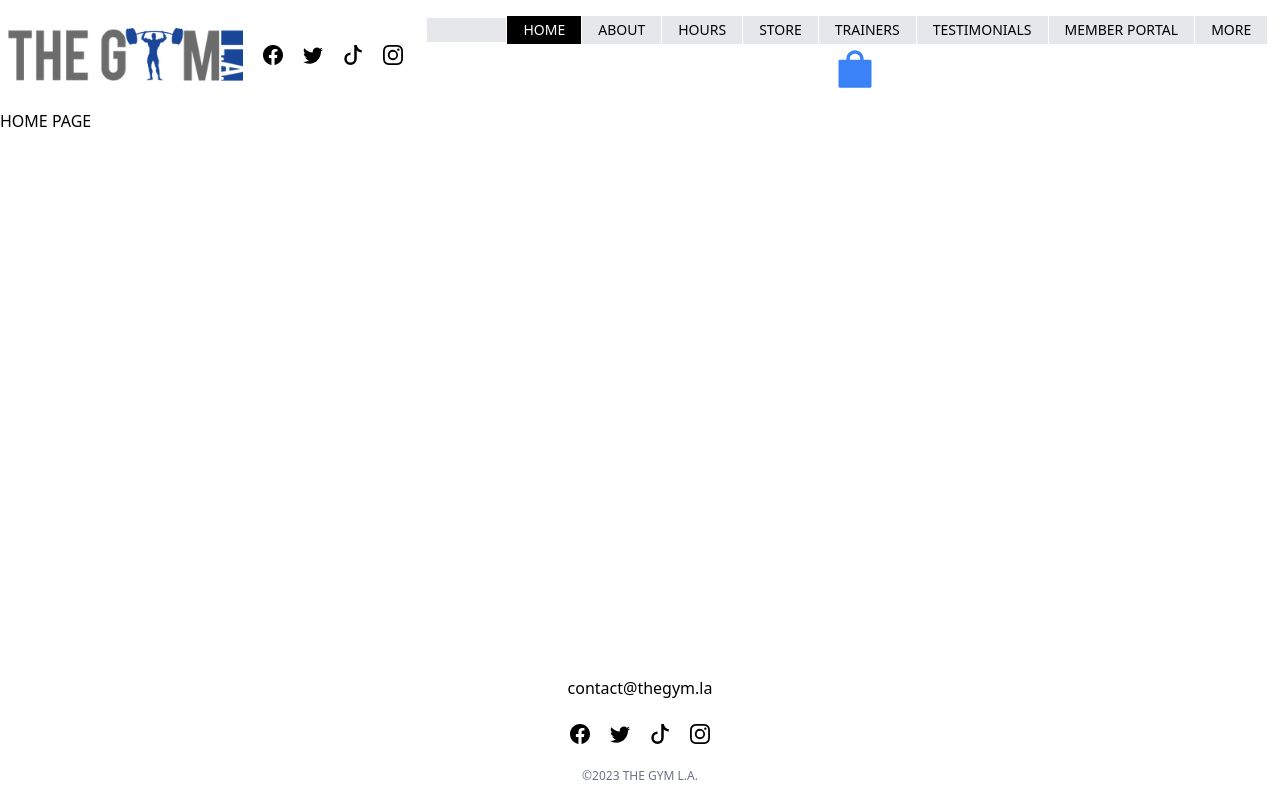
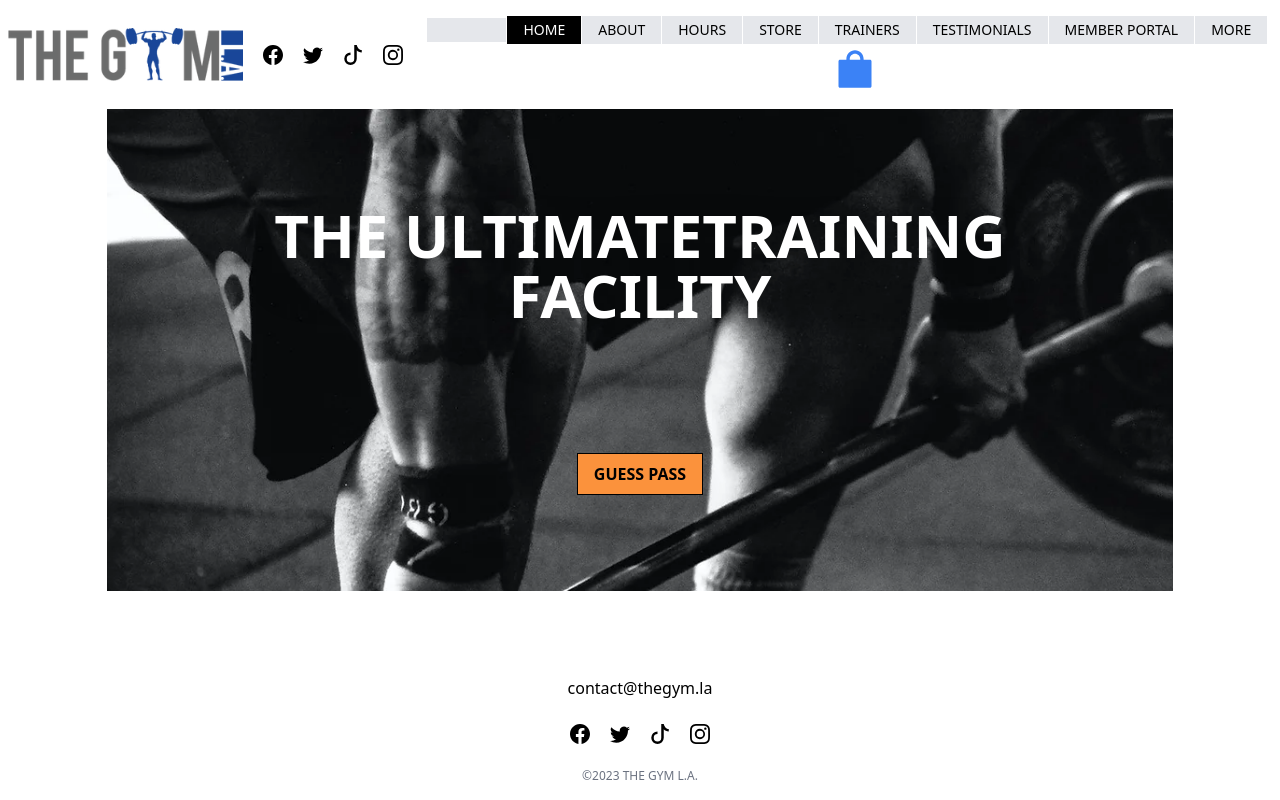
Before and after one commit to jozef-hudec-27/gym-site-clone, a Next.js app: page / in a window 1280 px wide. Built offline with nearby package versions, Linux system fonts and the light colour scheme.

Commit message:
Add hero section to home page

```diff
--- a/app/globals.css
+++ b/app/globals.css
@@ -3,6 +3,8 @@
 @tailwind base;
 @tailwind components;
 @tailwind utilities;
+
+/* GENERAL */
 
 body,
 html {
@@ -10,6 +12,12 @@ html {
   padding: 0;
   min-height: 100vh;
 }
+
+.flex-center {
+  @apply flex justify-center items-center;
+}
+
+/* NAVBAR */
 
 .nav-link {
   @apply text-sm uppercase bg-gray-200 hover:bg-orange-400 hover:text-white font-medium py-1 px-4 duration-[400ms];
--- a/app/page.jsx
+++ b/app/page.jsx
@@ -1,5 +1,19 @@
 function HomePage() {
-  return <div>HOME PAGE</div>
+  return (
+    <div>
+      <section className="hero-section flex-center flex-col gap-32 py-24 px-12 bg-hero bg-cover w-10/12 mx-auto">
+        <h1 className="text-3xl md:text-6xl text-center uppercase text-white font-extrabold drop-shadow-2xl">
+          The ultimate
+          <br className="hidden 2xl:block" />
+          training facility
+        </h1>
+
+        <button className="uppercase py-2 px-4 bg-orange-400 font-semibold hover:text-white hover:bg-blue-500 duration-[400ms] border-solid border-black border drop-shadow-2xl">
+          Guess pass
+        </button>
+      </section>
+    </div>
+  )
 }
 
 export default HomePage
--- a/tailwind.config.js
+++ b/tailwind.config.js
@@ -9,8 +9,8 @@ module.exports = {
     extend: {
       backgroundImage: {
         'gradient-radial': 'radial-gradient(var(--tw-gradient-stops))',
-        'gradient-conic':
-          'conic-gradient(from 180deg at 50% 50%, var(--tw-gradient-stops))',
+        'gradient-conic': 'conic-gradient(from 180deg at 50% 50%, var(--tw-gradient-stops))',
+        hero: "url('/assets/images/hero.webp')",
       },
     },
   },
```
